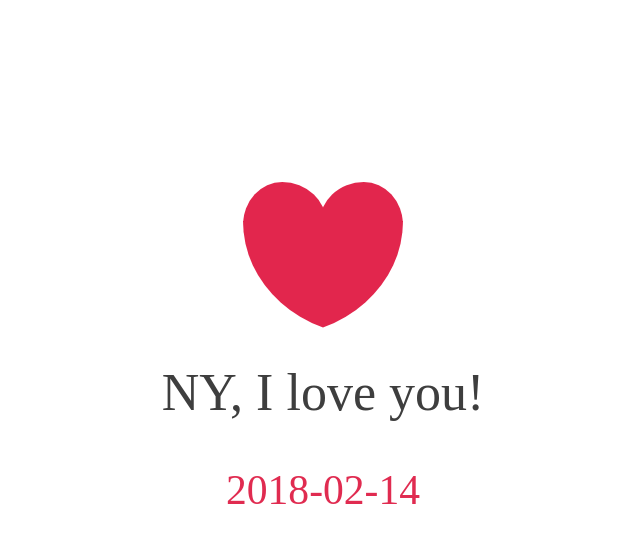
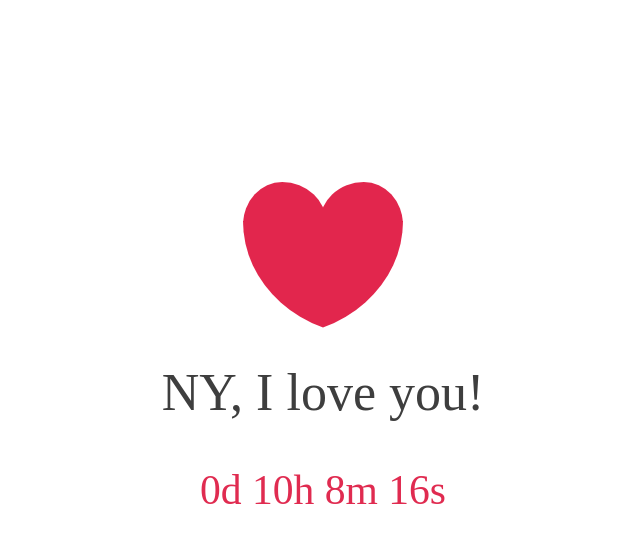
Before and after one commit to benweizhu/love, a website: page docs/index.html in a window 1280 px wide. Shown: the part 105-648 px from the top of the page, without its empty margins (317-957 px from the left). Drawn offline with Linux system fonts and the light colour scheme.

Commit message:
love count down

```diff
--- a/docs/index.html
+++ b/docs/index.html
@@ -25,7 +25,7 @@
     </div>
 
     <div class="word-wrapper">NY, I love you!</div>
-    <div class="date-wrapper">2018-02-14</div>
+    <div class="date-wrapper"></div>
     <script type="text/javascript" src="js/main.js"></script>
 </body>
 
--- a/docs/js/main.js
+++ b/docs/js/main.js
@@ -12,4 +12,33 @@ window.onload = function() {
     },
     false
   );
+
+  var countDownDate = new Date("Feb 14, 2018 00:00:00").getTime();
+
+  // Update the count down every 1 second
+  var x = setInterval(function() {
+
+    // Get todays date and time
+    var now = new Date().getTime();
+
+    // Find the distance between now an the count down date
+    var distance = countDownDate - now;
+
+    // Time calculations for days, hours, minutes and seconds
+    var days = Math.floor(distance / (1000 * 60 * 60 * 24));
+    var hours = Math.floor((distance % (1000 * 60 * 60 * 24)) / (1000 * 60 * 60));
+    var minutes = Math.floor((distance % (1000 * 60 * 60)) / (1000 * 60));
+    var seconds = Math.floor((distance % (1000 * 60)) / 1000);
+
+    // Display the result in the element with id="demo"
+    document.querySelector(".date-wrapper").innerHTML = days + "d " + hours + "h "
+    + minutes + "m " + seconds + "s ";
+
+    // If the count down is finished, write some text
+    if (distance < 0) {
+      clearInterval(x);
+      document.querySelector(".date-wrapper").innerHTML = "Forever";
+    }
+  }, 1000);
+
 };
```
